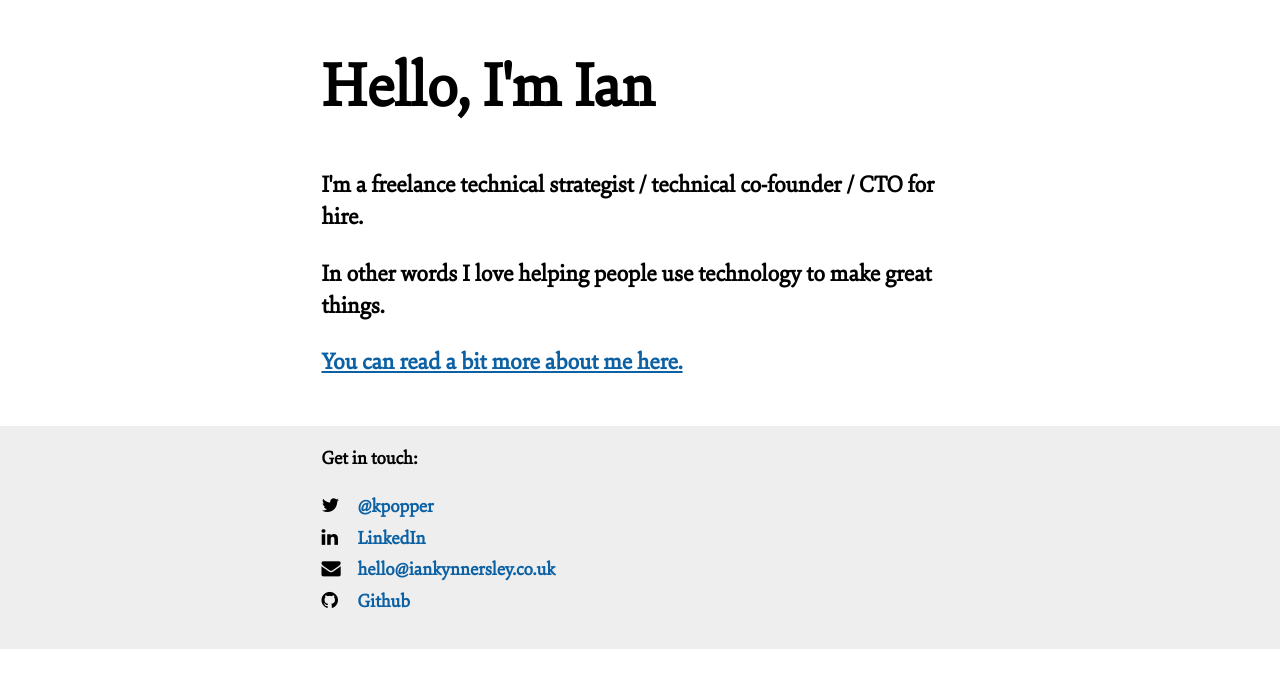
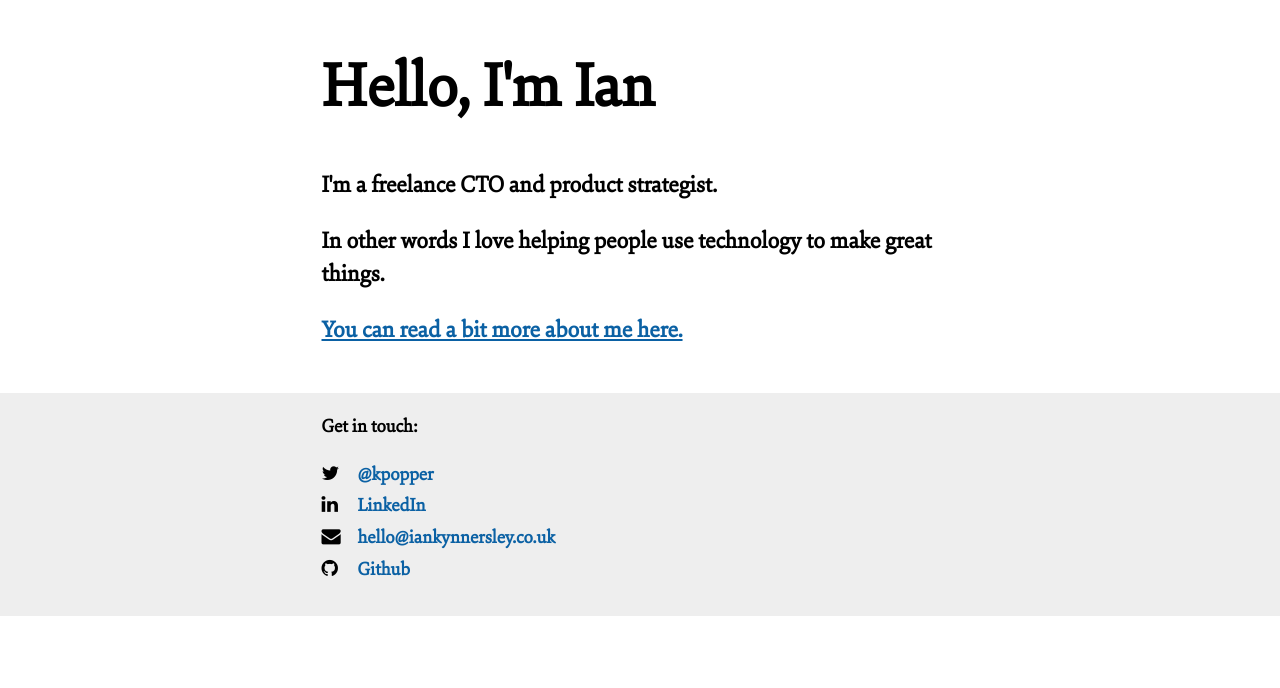
Before and after one commit to kpopper/iankynnersley.co.uk, a Jekyll site: the page built from index.html, in a window 1280 px wide. Shown: the top 688 px of the page. Built offline with Jekyll 4.4.1, drawn with Linux system fonts in a browser that asks for light colours; nearby versions of some CDN libraries; Markdown is read by kramdown in place of the engine named in the settings.

Commit message:
Tweak job description

```diff
--- a/index.html
+++ b/index.html
@@ -5,7 +5,7 @@ title: Ian Kynnersley
 
 <div id="home">
   <h1>Hello, I'm Ian</h1>
-  <p>I'm a freelance technical strategist / technical co-founder / CTO for hire.</p>
+  <p>I'm a freelance CTO and product strategist.</p>
   <p>In other words I love helping people use technology to make great things.</p>
   <p><a href="/about">You can read a bit more about me here.</a></p>
 </div>
```
